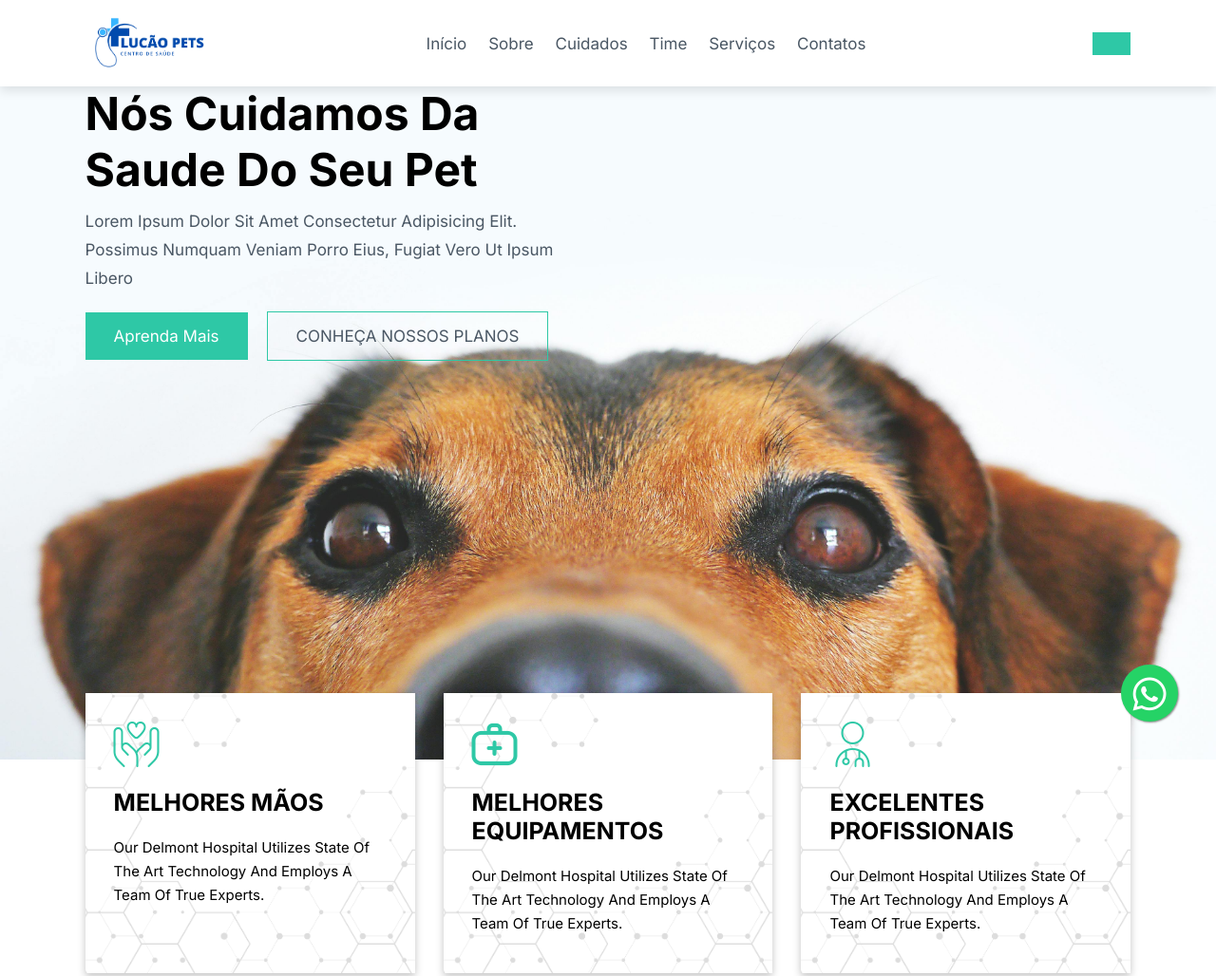
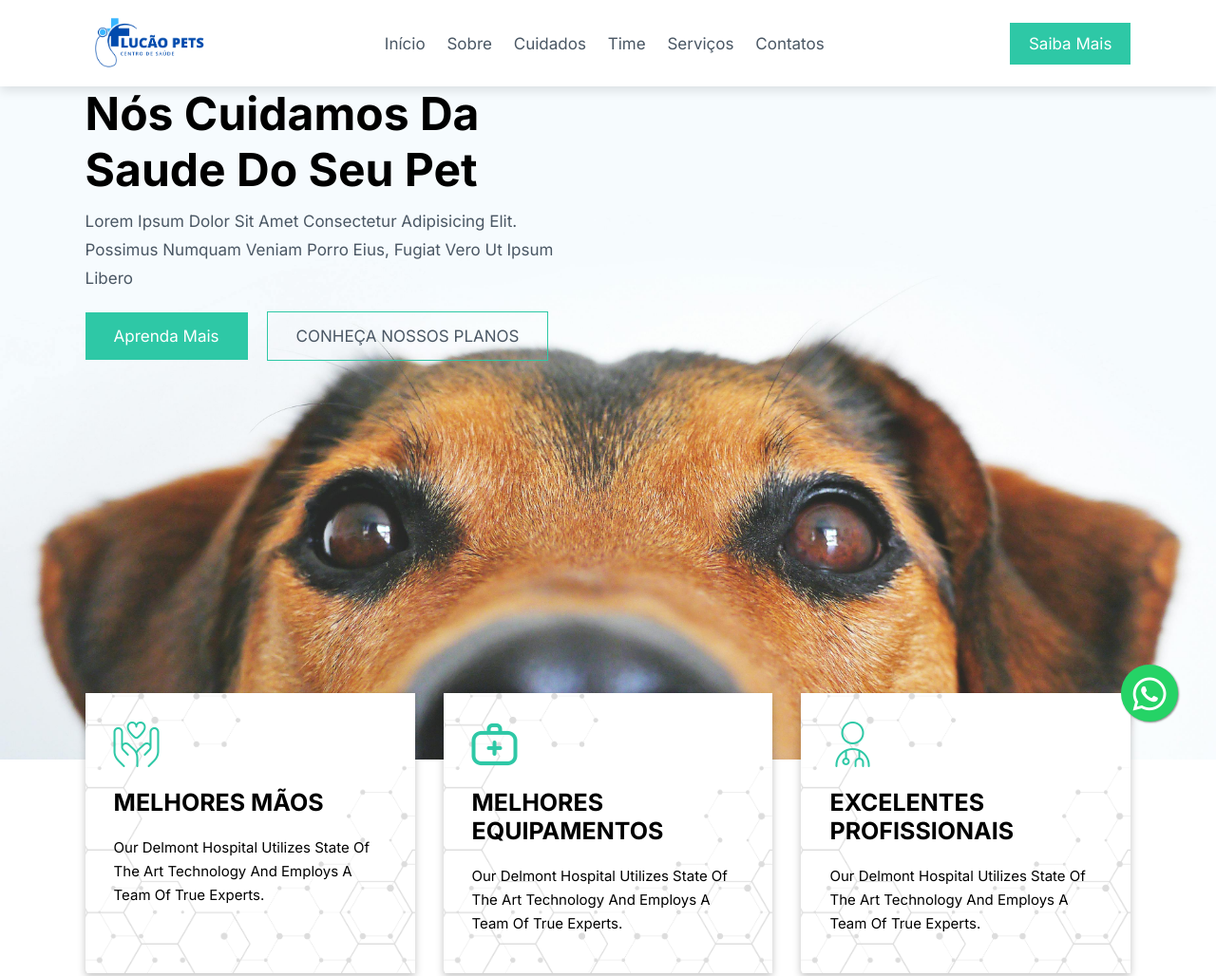
Before and after one commit to LucasAvenger/Luc-o-pets, a plain HTML site: page index.html in a window 1280 px wide. Shown: the top 1028 px of the page at 95% size. Drawn offline with nearby package versions, Linux system fonts and the light colour scheme.

Commit message:
Update index.html

```diff
--- a/index.html
+++ b/index.html
@@ -54,7 +54,7 @@
 
         <div class="right-icons">
             <div id="menu-bars" class="fas fa-bars"></div>
-            <div class="btn"></div>
+            <div class="btn"> Saiba mais</div>
         </div>
 
     </header>
```
